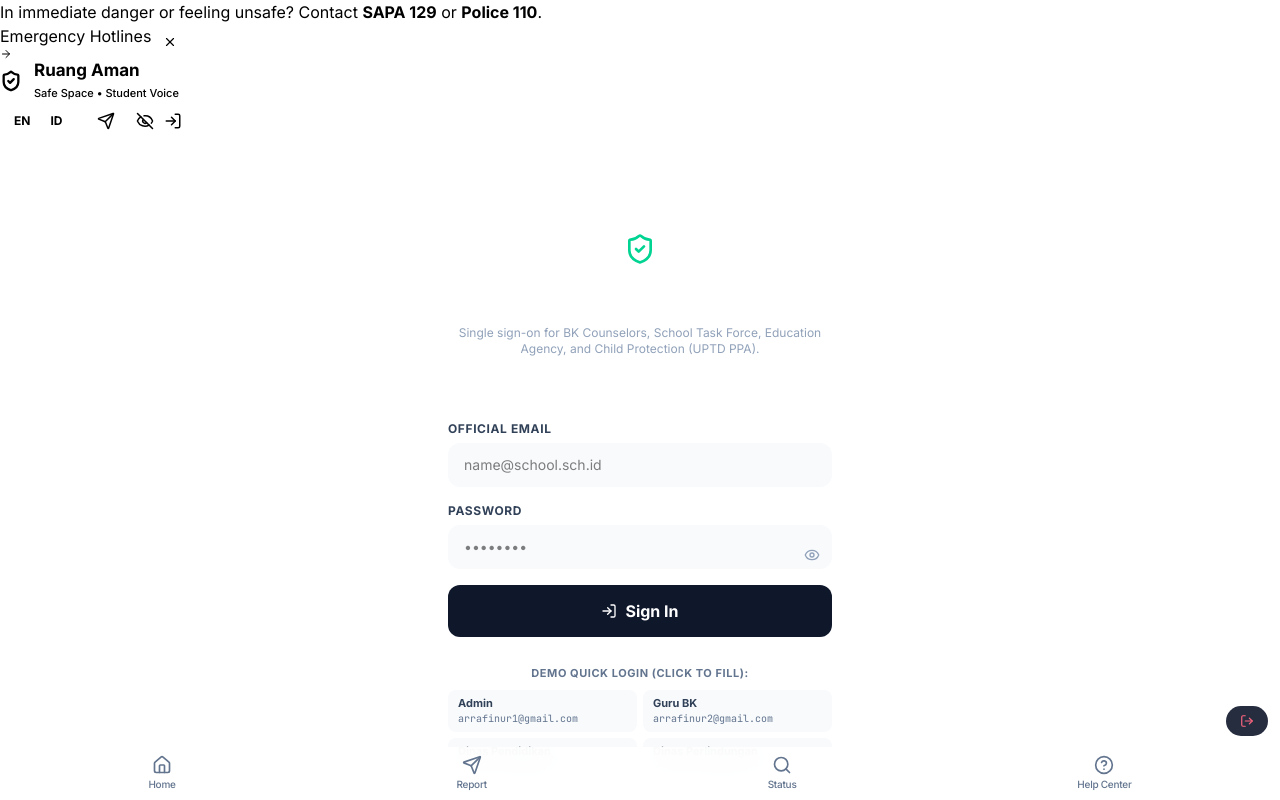
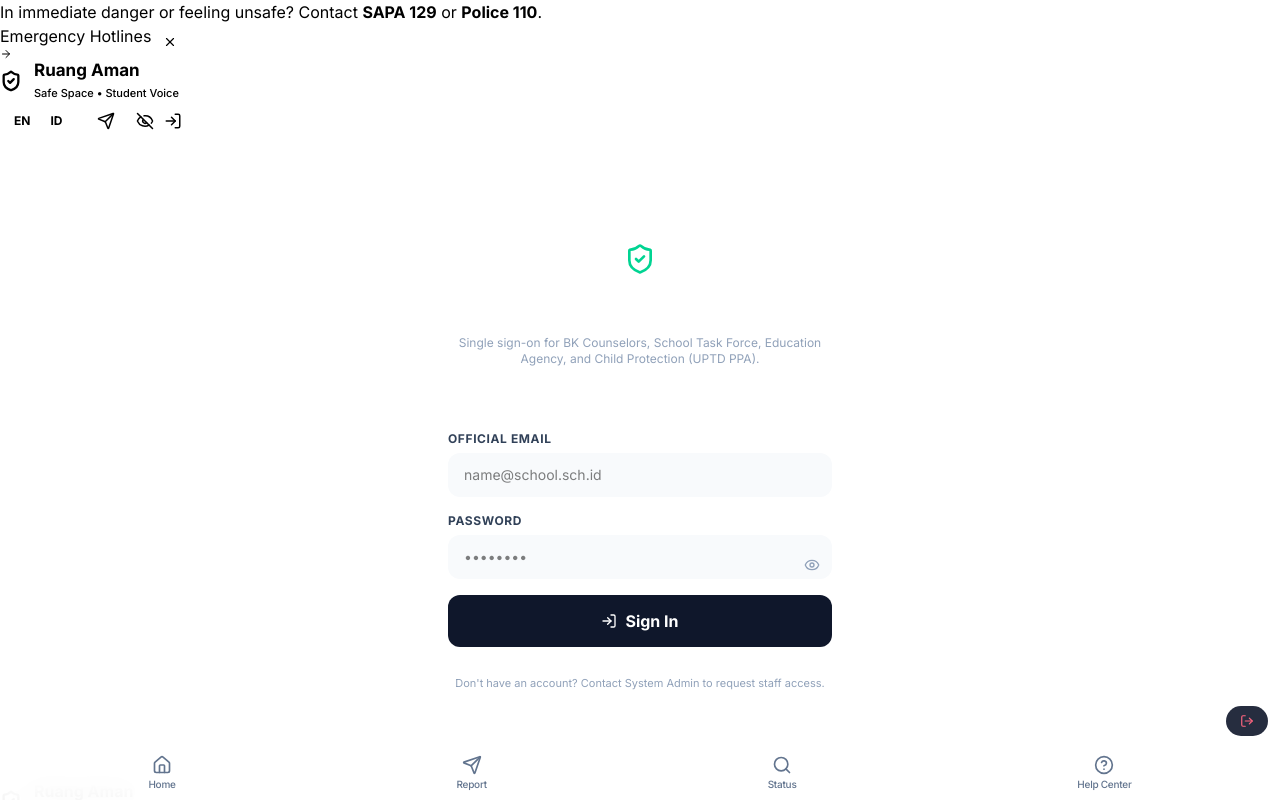
Before and after one commit to ArrafiNurHafiz/ruang, a React (Vite) app: page / in a window 1280 px wide. Both pictures are taken after a click on the button 173 px from the left and 121 px from the top of the page. Shown: the top 800 px of the page. Built offline with nearby package versions, Linux system fonts and the light colour scheme; no server answers.

Commit message:
style(auth): remove demo quick login buttons from unified login modal

```diff
--- a/src/components/UnifiedLoginPage.tsx
+++ b/src/components/UnifiedLoginPage.tsx
@@ -181,64 +181,7 @@
               </button>
             </form>
 
-            {/* Quick Demo Credentials helper */}
-            <div className="pt-2 border-t border-slate-100">
-              <p className="text-[11px] font-bold text-slate-500 uppercase tracking-wider mb-2 text-center">
-                {t("login.quickTitle")}
-              </p>
-              <div className="grid grid-cols-2 gap-1.5 text-xs">
-                <button
-                  type="button"
-                  onClick={() => {
-                    setEmail("arrafinur1@gmail.com");
-                    setPassword("11223344");
-                    setError("");
-                  }}
-                  className="px-2.5 py-1.5 text-left rounded-lg bg-slate-50 hover:bg-slate-100 border border-slate-200 transition cursor-pointer text-slate-700"
-                >
-                  <span className="font-bold block text-[11px]">Admin</span>
-                  <span className="text-[10px] text-slate-500 font-mono">arrafinur1@gmail.com</span>
-                </button>
-                <button
-                  type="button"
-                  onClick={() => {
-                    setEmail("arrafinur2@gmail.com");
-                    setPassword("11223344");
-                    setError("");
-                  }}
-                  className="px-2.5 py-1.5 text-left rounded-lg bg-slate-50 hover:bg-slate-100 border border-slate-200 transition cursor-pointer text-slate-700"
-                >
-                  <span className="font-bold block text-[11px]">Guru BK</span>
-                  <span className="text-[10px] text-slate-500 font-mono">arrafinur2@gmail.com</span>
-                </button>
-                <button
-                  type="button"
-                  onClick={() => {
-                    setEmail("arrafinur3@gmail.com");
-                    setPassword("11223344");
-                    setError("");
-                  }}
-                  className="px-2.5 py-1.5 text-left rounded-lg bg-slate-50 hover:bg-slate-100 border border-slate-200 transition cursor-pointer text-slate-700"
-                >
-                  <span className="font-bold block text-[11px]">Dinas Pendidikan</span>
-                  <span className="text-[10px] text-slate-500 font-mono">arrafinur3@gmail.com</span>
-                </button>
-                <button
-                  type="button"
-                  onClick={() => {
-                    setEmail("arrafinur4@gmail.com");
-                    setPassword("11223344");
-                    setError("");
-                  }}
-                  className="px-2.5 py-1.5 text-left rounded-lg bg-slate-50 hover:bg-slate-100 border border-slate-200 transition cursor-pointer text-slate-700"
-                >
-                  <span className="font-bold block text-[11px]">Dinas Perlindungan</span>
-                  <span className="text-[10px] text-slate-500 font-mono">arrafinur4@gmail.com</span>
-                </button>
-              </div>
-            </div>
-
-            <div className="text-center text-[11px] text-slate-400 space-y-2">
+            <div className="text-center text-[11px] text-slate-400 space-y-2 pt-2 border-t border-slate-100">
               <p>{lang === "en" ? "Don't have an account? Contact System Admin to request staff access." : "Belum punya akun? Hubungi Admin Sistem untuk pengajuan akun petugas."}</p>
             </div>
           </div>
```
